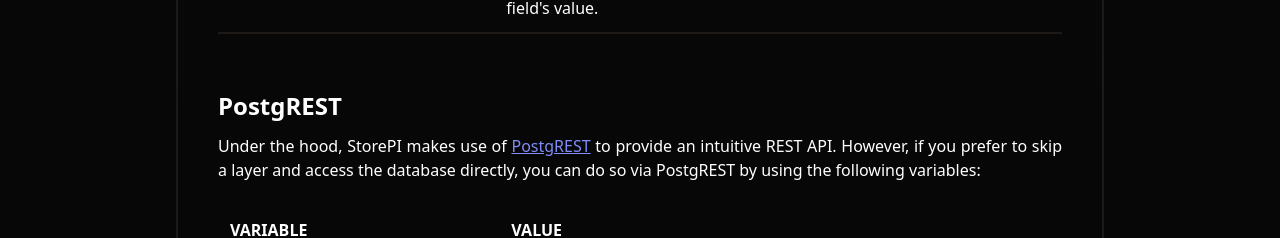
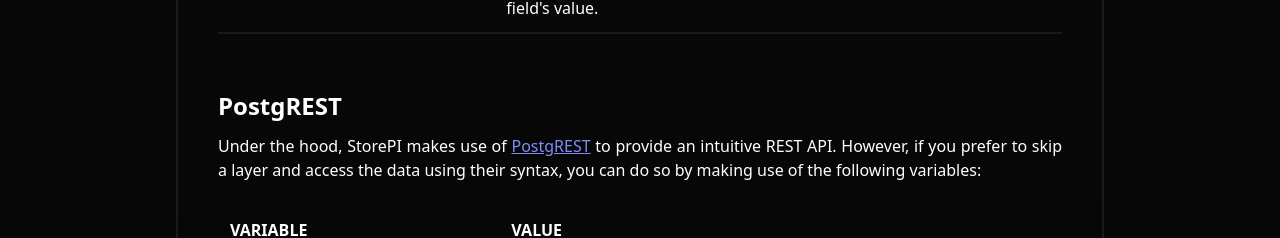
Before and after one commit to alexsommers7/store-pi, a Next.js app: page /docs/introduction in a window 1280 px wide. Shown: the part 3432-3670 px from the top of the page. Built offline with nearby package versions, Linux system fonts and the light colour scheme; no server answers.

Commit message:
Update postgrest directions - semantics

```diff
--- a/src/app/docs/(subsections)/(getting-started)/introduction/page.tsx
+++ b/src/app/docs/(subsections)/(getting-started)/introduction/page.tsx
@@ -304,8 +304,8 @@
         <p className='mb-6'>
           Under the hood, StorePI makes use of{' '}
           <TextLink href='https://postgrest.org/en/v7.0.0/' label='PostgREST' newTab /> to provide
-          an intuitive REST API. However, if you prefer to skip a layer and access the database
-          directly, you can do so via PostgREST by using the following variables:
+          an intuitive REST API. However, if you prefer to skip a layer and access the data using
+          their syntax, you can do so by making use of the following variables:
         </p>
 
         <GenericTable>
```
